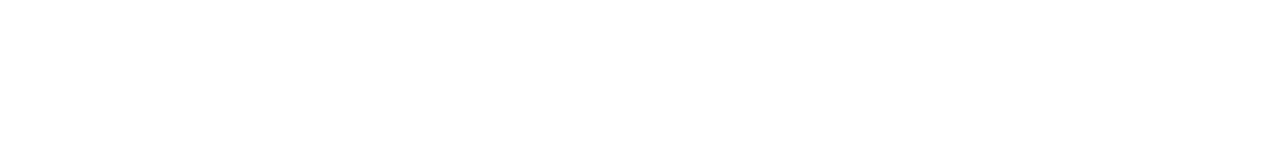
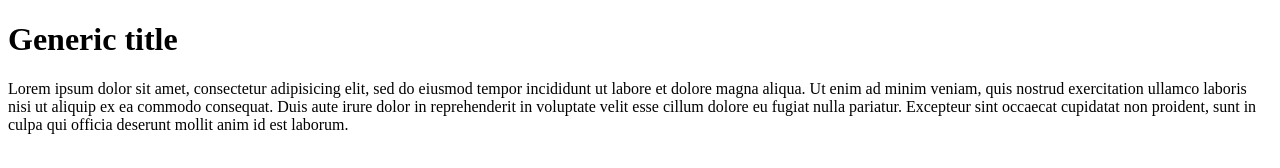
Before and after one commit to kennethclausen/opbwu17fint-first-semester, a plain HTML site: page index.html in a window 1280 px wide. Drawn offline with Linux system fonts and the light colour scheme.

Commit message:
whatever

```diff
--- a/index.html
+++ b/index.html
@@ -5,5 +5,16 @@
 </head>
 <body>
 
+<h1>Generic title</h1>
+
+<p>
+	Lorem ipsum dolor sit amet, consectetur adipisicing elit, sed do eiusmod
+	tempor incididunt ut labore et dolore magna aliqua. Ut enim ad minim veniam,
+	quis nostrud exercitation ullamco laboris nisi ut aliquip ex ea commodo
+	consequat. Duis aute irure dolor in reprehenderit in voluptate velit esse
+	cillum dolore eu fugiat nulla pariatur. Excepteur sint occaecat cupidatat non
+	proident, sunt in culpa qui officia deserunt mollit anim id est laborum.
+</p>
+
 </body>
 </html>
```
Also changed, not shown: about.html (added, +11 -0 lines).
